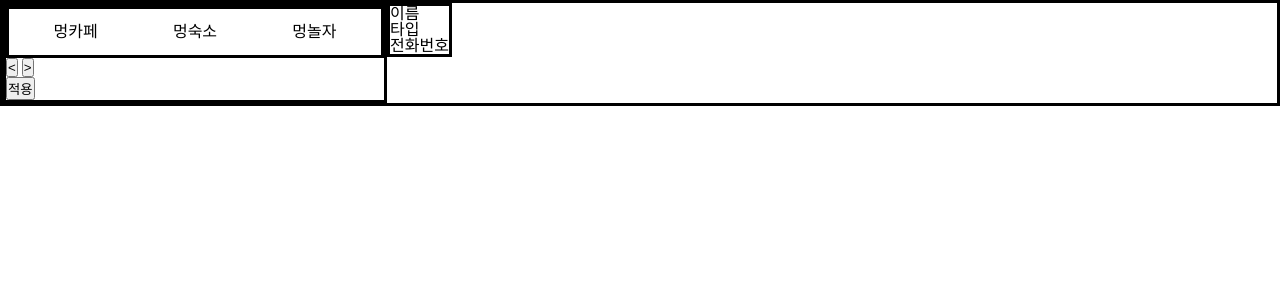
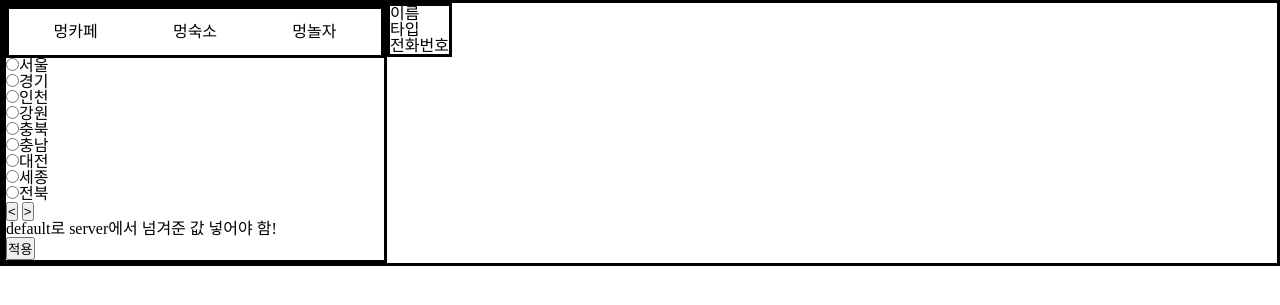
Before and after one commit to ceginer/Project_Dangdang_map, a Django app: page /lists in a window 1280 px wide. Shown: the part 103-408 px from the top of the page. Run offline with Django 4.2, Linux system fonts and the light colour scheme.

Commit message:
Feat "지역 list ajax"

```diff
--- a/dang/templates/home.html
+++ b/dang/templates/home.html
@@ -23,19 +23,19 @@
   <div>베스트 장소</div>
   <div class="home_best_list">
     <div class="home_best_item">
-        <div class="item_rank">1. </div>
+      <div class="item_rank">1.</div>
       <div class="item_name">멍뭉카페</div>
       <div class="item_img"><img src="" alt="" /></div>
       <a href="/">바로가기</a>
     </div>
     <div class="home_best_item">
-        <div class="item_rank">2. </div>
+      <div class="item_rank">2.</div>
       <div class="item_name">멍비치</div>
       <div class="item_img"><img src="" alt="" /></div>
       <a href="/">바로가기</a>
     </div>
     <div class="home_best_item">
-        <div class="item_rank">3. </div>
+      <div class="item_rank">3.</div>
       <div class="item_name">멍펜션</div>
       <div class="item_img"><img src="" alt="" /></div>
       <a href="/">바로가기</a>
--- a/dang/templates/mainList.html
+++ b/dang/templates/mainList.html
@@ -8,30 +8,40 @@
     </div>
     <div class="left-location">
       <div class="left-location-list">
-        {% for location in locations %}
+        <!-- {% for location in locations %}
         <div class="list-location" onclick="onClickLocation({{location.name}})">
           {{location.name}}
         </div>
-        {% endfor %}
+        {% endfor %} -->
+        <form action="" id="location-select">
+          <!-- 여기 생각해봐야함 list로 넘겨줘서 for문 돌릴지 아님 그냥 이렇게 일일이 할지? -->
+          <div><input type="radio" name="location" value="seoul" />서울</div>
+          <div><input type="radio" name="location" value="gyeonggi" />경기</div>
+          <div><input type="radio" name="location" value="incheon" />인천</div>
+          <div><input type="radio" name="location" value="gangwon" />강원</div>
+          <div><input type="radio" name="location" value="chungbuk" />충북</div>
+          <div><input type="radio" name="location" value="chungnam" />충남</div>
+          <div><input type="radio" name="location" value="deajeon" />대전</div>
+          <div><input type="radio" name="location" value="sejong" />세종</div>
+          <div><input type="radio" name="location" value="jeonbuk" />전북</div>
+
+          <!-- <div><input type="radio" name="location" value="jeonnam" />전남</div>
+          <div><input type="radio" name="location" value="gwangju" />광주</div>
+          <div><input type="radio" name="location" value="gyeongbuk" />경북</div>
+          <div><input type="radio" name="location" value="gyeongnam" />경남</div>
+          <div><input type="radio" name="location" value="daegu" />대구</div>
+          <div><input type="radio" name="location" value="ulsan" />울산</div>
+          <div><input type="radio" name="location" value="busan" />부산</div>
+          <div><input type="radio" name="location" value="daejeon" />대전</div>
+          <div><input type="radio" name="location" value="jeju" />제주</div> -->
+        </form>
       </div>
       <div class="shift-btn">
-        <button>&lt;</button>
-        <button>&gt;</button>
+        <button onclick="onClickLeft()">&lt;</button>
+        <button onclick="onClickRight()">&gt;</button>
       </div>
     </div>
-    <div id="left-detail">
-      <!-- <form action="">
-        <div>
-          <input type="radio" name="place-detail" value="park" />공원
-        </div>
-        <div>
-          <input type="radio" name="place-detail" value="pool" />수영장
-        </div>
-        <div>
-          <input type="radio" name="place-detail" value="beach" />해변
-        </div>
-      </form> -->
-    </div>
+    <div id="left-detail">default로 server에서 넘겨준 값 넣어야 함!</div>
     <div class="left-btns">
       <button>적용</button>
     </div>
--- a/dang/urls.py
+++ b/dang/urls.py
@@ -15,5 +15,6 @@ urlpatterns = [
   path('lists', views.mainList, name='mainList'),
   path('locations/', views.locations, name='locations'), # locations ajax
   path('cates/', views.cates, name='cates'),
+  path('locationBtn/', views.locationBtn, name='locationBtn'), # 지역 고르기 ajax
 
 ] + static(settings.STATIC_URL, document_root = settings.STATIC_ROOT) +static(settings.MEDIA_URL, document_root = settings.MEDIA_ROOT)
--- a/dang/views.py
+++ b/dang/views.py
@@ -45,3 +45,7 @@ def cates(request):
     req = json.loads(request.body)
     cate = req['cate'] # 카페, 숙소, 장소
     return JsonResponse({'cate' : cate})
+
+@csrf_exempt
+def locationBtn(request):
+    return JsonResponse({})
--- a/static/javascripts/mainList.js
+++ b/static/javascripts/mainList.js
@@ -76,3 +76,59 @@ requestCate.onreadystatechange = () => {
     }
   }
 };
+
+// 지역 고르기 부분 ajax
+// <
+const requestLeft = new XMLHttpRequest();
+const onClickLeft = () => {
+  requestLeft.open("POST", "/locationBtn/", true);
+  requestLeft.setRequestHeader(
+    "Content-Type",
+    "application/x-www-form-urlencoded"
+  );
+  requestLeft.send(JSON.stringify({})); // 뭐 넘겨줘야 하니 생각해보기
+};
+
+requestLeft.onreadystatechange = () => {
+  if (requestLeft.readyState === XMLHttpRequest.DONE) {
+    if (requestLeft.status < 400) {
+      const locationBox = document.querySelector("#location-select");
+      locationBox.innerHTML = `<div><input type="radio" name="location" value="seoul" />서울</div>
+      <div><input type="radio" name="location" value="gyeonggi" />경기</div>
+      <div><input type="radio" name="location" value="incheon" />인천</div>
+      <div><input type="radio" name="location" value="gangwon" />강원</div>
+      <div><input type="radio" name="location" value="chungbuk" />충북</div>
+      <div><input type="radio" name="location" value="chungnam" />충남</div>
+      <div><input type="radio" name="location" value="deajeon" />대전</div>
+      <div><input type="radio" name="location" value="sejong" />세종</div>
+      <div><input type="radio" name="location" value="jeonbuk" />전북</div>`;
+    }
+  }
+};
+// >
+const requestRight = new XMLHttpRequest();
+const onClickRight = () => {
+  requestRight.open("POST", "/locationBtn/", true);
+  requestRight.setRequestHeader(
+    "Content-Type",
+    "application/x-www-form-urlencoded"
+  );
+  requestRight.send(JSON.stringify({})); // 뭐 넘겨줘야 하니 생각해보기
+};
+
+requestRight.onreadystatechange = () => {
+  if (requestRight.readyState === XMLHttpRequest.DONE) {
+    if (requestRight.status < 400) {
+      const locationBox = document.querySelector("#location-select");
+      locationBox.innerHTML = `<div><input type="radio" name="location" value="jeonnam" />전남</div>
+      <div><input type="radio" name="location" value="gwangju" />광주</div>
+      <div><input type="radio" name="location" value="gyeongbuk" />경북</div>
+      <div><input type="radio" name="location" value="gyeongnam" />경남</div>
+      <div><input type="radio" name="location" value="daegu" />대구</div>
+      <div><input type="radio" name="location" value="ulsan" />울산</div>
+      <div><input type="radio" name="location" value="busan" />부산</div>
+      <div><input type="radio" name="location" value="daejeon" />대전</div>
+      <div><input type="radio" name="location" value="jeju" />제주</div>`;
+    }
+  }
+};
```
Lines whose indentation alone changed are shown as unchanged.
